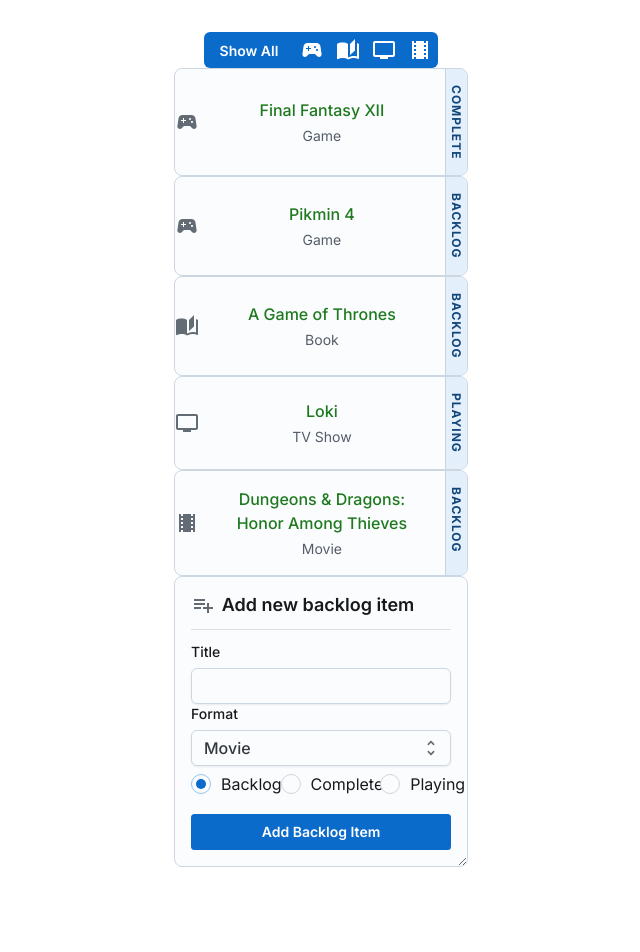
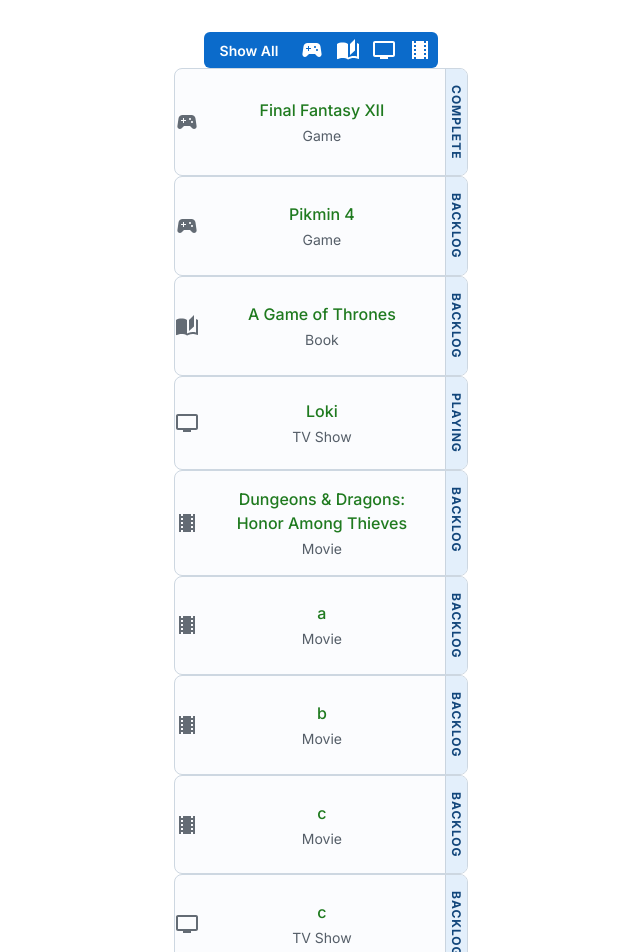
Before and after one commit to dbyrne978/back-log-buddy, a React (Vite) app in the folder back-log-buddy/: page / in a window 1280 px wide. Shown: the top 952 px of the page, without its empty margins (319-959 px from the left). Before the commit the page ends 899 px from the top, so only its background shows below. Built offline with nearby package versions, Linux system fonts and the light colour scheme; data requests are answered from the project's data file.

Commit message:
Add db functionality to the Adder

```diff
--- a/back-log-buddy/db.json
+++ b/back-log-buddy/db.json
@@ -1,29 +1,58 @@
 {
   "backlogItems": [
     {
-      "title" : "Final Fantasy XII",
-      "format" : "Game",
-      "completionStatus" : "Complete"
+      "id": 1,
+      "title": "Final Fantasy XII",
+      "format": "Game",
+      "completionStatus": "Complete"
     },
     {
-      "title" : "Pikmin 4",
-      "format" : "Game",
-      "completionStatus" : "Backlog"
+      "id": 2,
+      "title": "Pikmin 4",
+      "format": "Game",
+      "completionStatus": "Backlog"
     },
     {
-      "title" : "A Game of Thrones",
-      "format" : "Book",
-      "completionStatus" : "Backlog"
+      "id": 3,
+      "title": "A Game of Thrones",
+      "format": "Book",
+      "completionStatus": "Backlog"
     },
     {
-      "title" : "Loki",
-      "format" : "TV Show",
-      "completionStatus" : "Playing"
+      "id": 4,
+      "title": "Loki",
+      "format": "TV Show",
+      "completionStatus": "Playing"
     },
     {
-      "title" : "Dungeons & Dragons: Honor Among Thieves",
-      "format" : "Movie",
-      "completionStatus" : "Backlog"
+      "id": 5,
+      "title": "Dungeons & Dragons: Honor Among Thieves",
+      "format": "Movie",
+      "completionStatus": "Backlog"
+    },
+    {
+      "title": "a",
+      "format": "Movie",
+      "completionStatus": "Backlog",
+      "id": 6
+    },
+    {
+      "title": "b",
+      "format": "Movie",
+      "completionStatus": "Backlog",
+      "id": 7
+    },
+    {
+      "title": "c",
+      "format": "Movie",
+      "completionStatus": "Backlog",
+      "id": 8
+    },
+    {
+      "title": "c",
+      "format": "TV Show",
+      "completionStatus": "Backlog",
+      "id": 9
     }
   ]
 }
--- a/back-log-buddy/src/components/BacklogItemAdder.jsx
+++ b/back-log-buddy/src/components/BacklogItemAdder.jsx
@@ -14,6 +14,7 @@
 import RadioGroup from '@mui/joy/RadioGroup';
 import * as React from 'react';
 import PropTypes from 'prop-types';
+import axios from 'axios';
 
 // adds new backlog item and media card to display it
 function MediaCardNew({ backlogItems, setBacklogItems }) {
@@ -54,8 +55,13 @@
 
             if (alreadyExists) alert("This item is already in your log")
             else {
-              setBacklogItems(backlogItems.concat(newBacklogItem));
-              setNewBacklogItem({...emptyBacklogItem})
+              console.log(newBacklogItem)
+              axios
+                .post('http://localhost:3001/backlogItems', newBacklogItem)
+                .then(response => {
+                  setBacklogItems(backlogItems.concat(response.data))
+                  setNewBacklogItem({...emptyBacklogItem})
+                })
             }
           }}
         >
```
